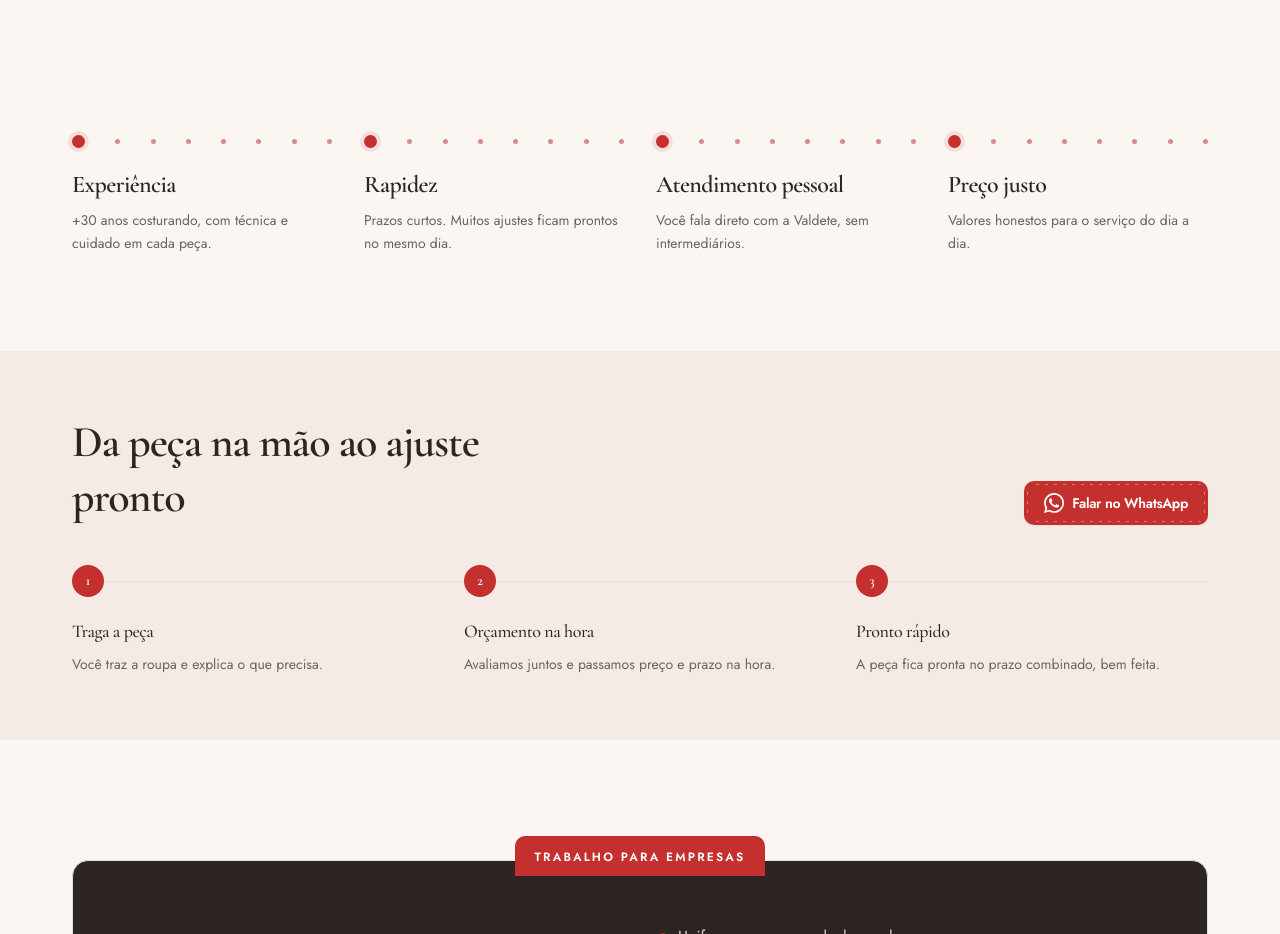
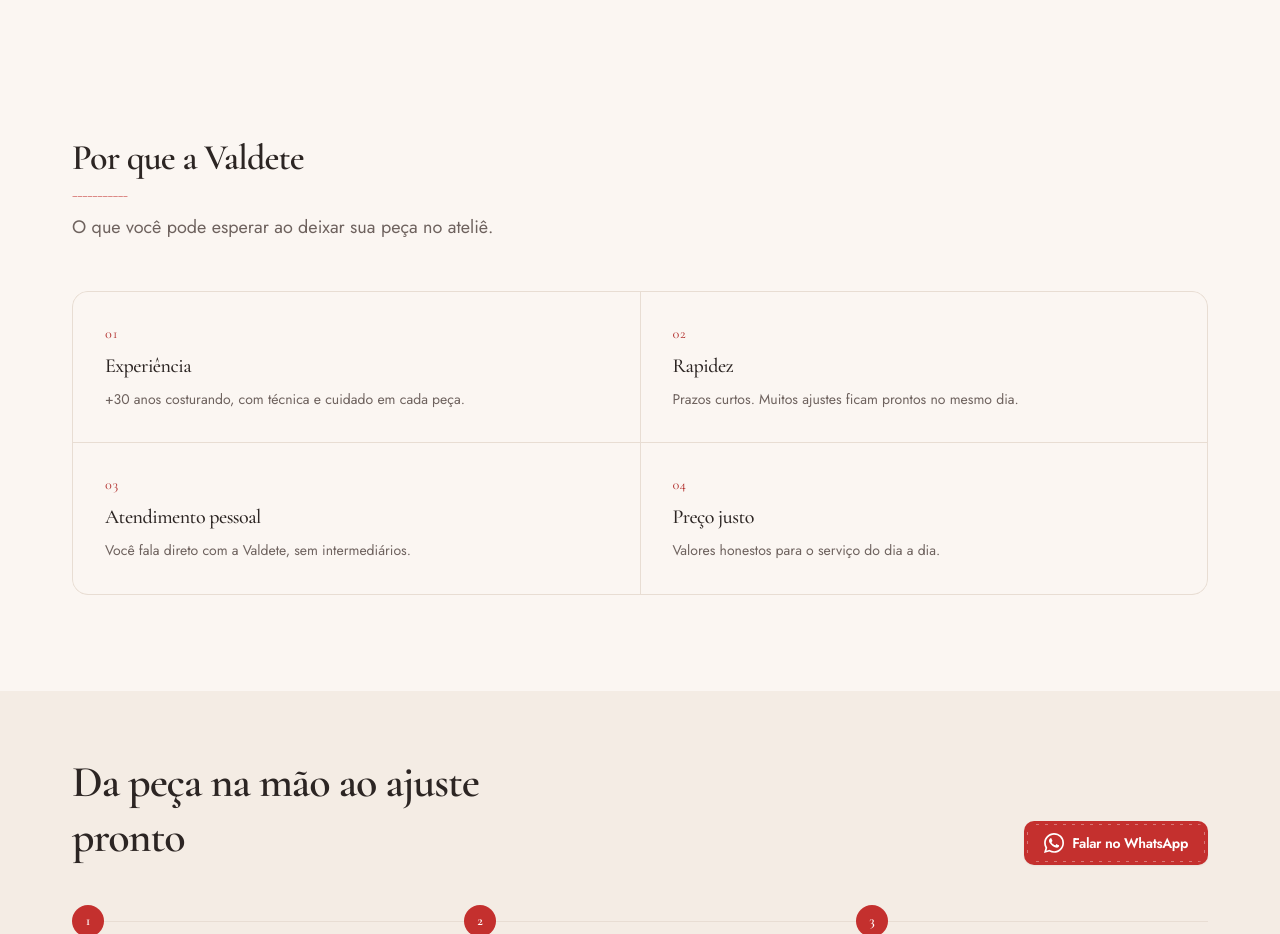
Before and after one commit to theusinshow/valdete-costuras, a Next.js app: page / in a window 1280 px wide. Shown: the part 2100-3034 px from the top of the page. Built offline with nearby package versions, Linux system fonts and the light colour scheme.

Commit message:
Redesenha Diferenciais como grade 2x2, distinta de Como funciona (DEC-019)

```diff
--- a/src/components/sections/Pillars.tsx
+++ b/src/components/sections/Pillars.tsx
@@ -1,14 +1,35 @@
+import type { CSSProperties } from "react";
 import { pillars } from "@/lib/content";
 import { Section } from "@/components/Section";
-import { StitchTimeline } from "@/components/StitchTimeline";
+import { SectionHeader } from "@/components/SectionHeader";
+import { RevealGroup } from "@/components/RevealGroup";
+
+/** Per-element reveal delay (DEC-017). */
+const d = (ms: number) => ({ "--d": `${ms}ms` }) as CSSProperties;
 
 export function Pillars() {
   return (
     <Section id="diferenciais" space="normal">
-      {/* Titleless timeline by design (DEC-015); an sr-only heading keeps the
-          section labelled and the h1→h2→h3 hierarchy intact. */}
-      <h2 className="sr-only">Nossos diferenciais</h2>
-      <StitchTimeline items={pillars} />
+      <SectionHeader
+        title="Por que a Valdete"
+        lead="O que você pode esperar ao deixar sua peça no ateliê."
+      />
+      {/* Grade 2x2 — formato próprio, distinto do seam de "Como funciona" */}
+      <RevealGroup className="mt-12 grid gap-px overflow-hidden rounded-[var(--radius-lg)] border border-border bg-border sm:grid-cols-2">
+        {pillars.map((pillar, i) => (
+          <div
+            key={pillar.title}
+            className="rg-rise flex flex-col gap-2 bg-bg p-7 md:p-8"
+            style={d(i * 90)}
+          >
+            <span className="font-display text-sm tabular-nums text-accent-strong">
+              {String(i + 1).padStart(2, "0")}
+            </span>
+            <h3 className="text-xl font-medium tracking-tight">{pillar.title}</h3>
+            <p className="text-sm leading-relaxed text-text-muted">{pillar.short}</p>
+          </div>
+        ))}
+      </RevealGroup>
     </Section>
   );
 }
```
